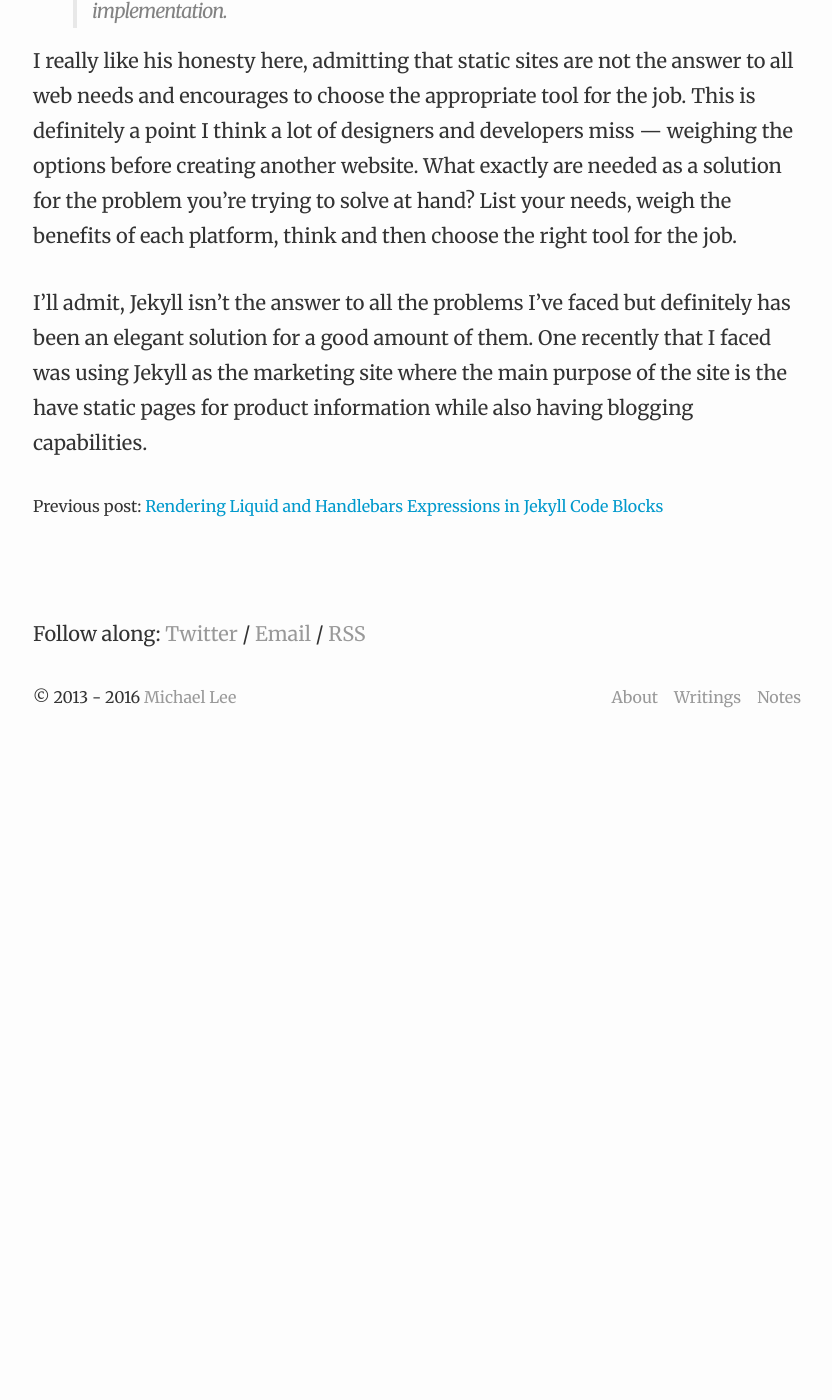
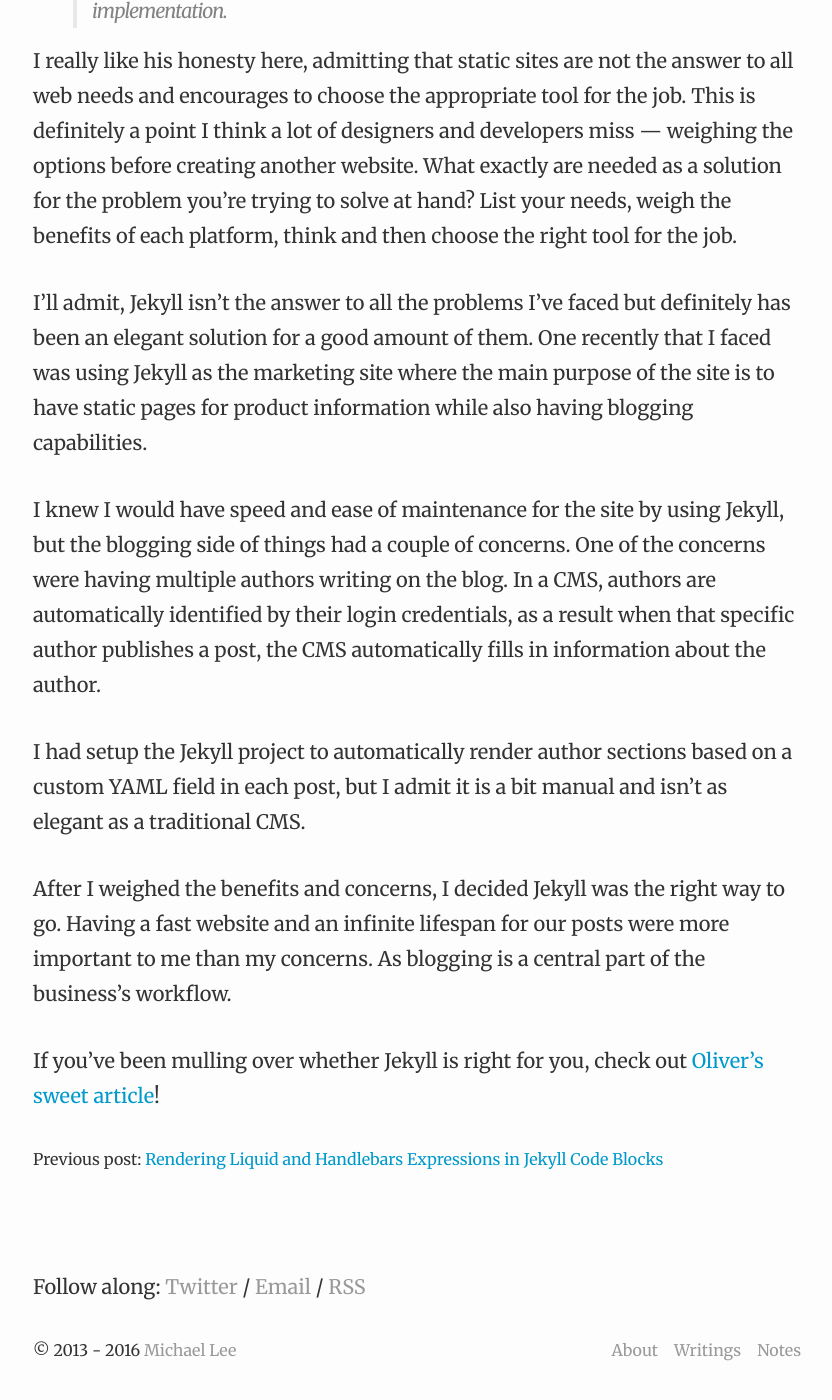
Before and after one commit to michaellee/old-michaelsoolee.com, a Jekyll site: the page built from _posts/2016-03-17-consider-jekyll-oliver-pattison.md, in a window 1280 px wide and 1400 px high, scrolled down 763 px. Shown: the whole window, without its empty margins (223-1055 px from the left). Built offline with Jekyll 4.4.1, drawn with Linux system fonts in a browser that asks for light colours; nearby versions of some CDN libraries; Markdown is read by kramdown in place of the engine named in the settings; before the commit the page ends 1510 px from its top, so only the background shows below that; some of the changed text lies outside the part shown.

Commit message:
Link: Consider Jekyll

```diff
--- a/_posts/2016-03-17-consider-jekyll-oliver-pattison.md
+++ b/_posts/2016-03-17-consider-jekyll-oliver-pattison.md
@@ -1,6 +1,6 @@
 ---
 layout: post
-title: "A well written case to consider Jekyll by Oliver Pattison"
+title: "A well written case to Consider Jekyll by Oliver Pattison"
 category: work
 link: "https://olivermak.es/2016/03/consider-jekyll/"
 ---
@@ -11,4 +11,12 @@ Oliver Pattison just published a piece called [Consider Jekyll](https://oliverma
 
 I really like his honesty here, admitting that static sites are not the answer to all web needs and encourages to choose the appropriate tool for the job. This is definitely a point I think a lot of designers and developers miss &mdash; weighing the options before creating another website. What exactly are needed as a solution for the problem you're trying to solve at hand? List your needs, weigh the benefits of each platform, think and then choose the right tool for the job.
 
-I'll admit, Jekyll isn't the answer to all the problems I've faced but definitely has been an elegant solution for a good amount of them. One recently that I faced was using Jekyll as the marketing site where the main purpose of the site is the have static pages for product information while also having blogging capabilities.
+I'll admit, Jekyll isn't the answer to all the problems I've faced but definitely has been an elegant solution for a good amount of them. One recently that I faced was using Jekyll as the marketing site where the main purpose of the site is to have static pages for product information while also having blogging capabilities.
+
+I knew I would have speed and ease of maintenance for the site by using Jekyll, but the blogging side of things had a couple of concerns. One of the concerns were having multiple authors writing on the blog. In a CMS, authors are automatically identified by their login credentials, as a result when that specific author publishes a post, the CMS automatically fills in information about the author.
+
+I had setup the Jekyll project to automatically render author sections based on a custom YAML field in each post, but I admit it is a bit manual and isn't as elegant as a traditional CMS.
+
+After I weighed the benefits and concerns, I decided Jekyll was the right way to go. Having a fast website and an infinite lifespan for our posts were more important to me than my concerns. As blogging is a central part of the business's workflow.
+
+If you've been mulling over whether Jekyll is right for you, check out [Oliver's sweet article](https://olivermak.es/2016/03/consider-jekyll/)!
```
